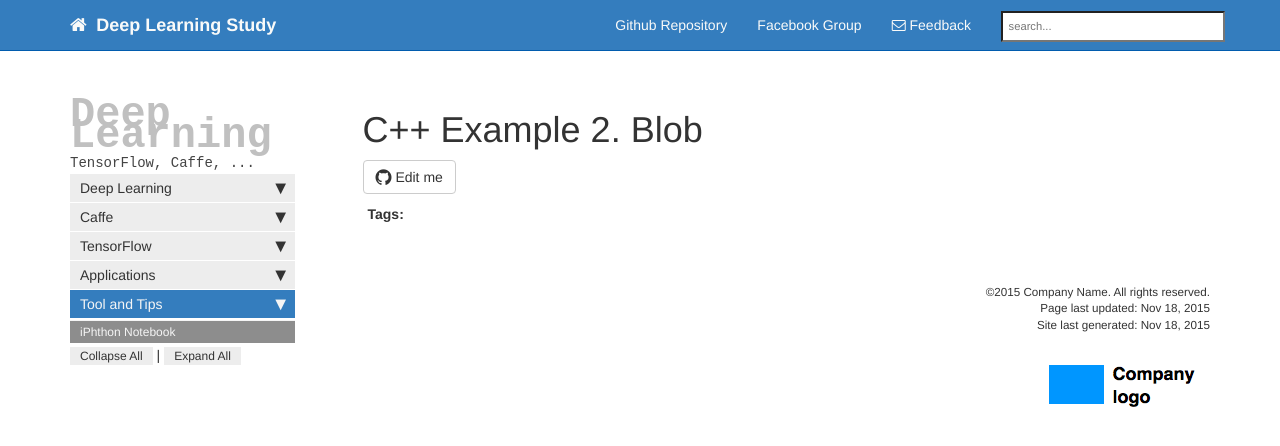
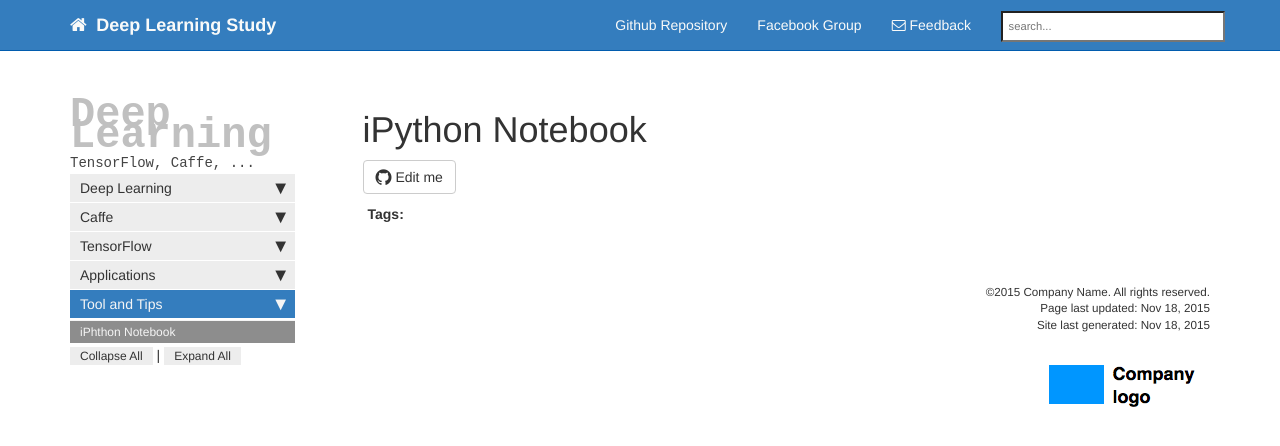
Before and after one commit to youngkyoonjang/material, a Jekyll site: the page built from doc_tooltip_ipython.md, in a window 1280 px wide. Shown: the top 446 px of the page. Built offline with Jekyll 4.4.1, drawn with Linux system fonts in a browser that asks for light colours; nearby versions of some CDN libraries; library files that are not in the unit come from our copies; Markdown is read by kramdown in place of the engine named in the settings; comment, search, counter and statistics services are not loaded.

Commit message:
Update doc_tooltip_ipython.md

```diff
--- a/doc_tooltip_ipython.md
+++ b/doc_tooltip_ipython.md
@@ -1,5 +1,5 @@
 ---
-title: C++ Example 2. Blob
+title: iPython Notebook
 tags: [caffe]
 keywords: start, introduction, begin, install, build, hello world,
 last_updated: Nov 18, 2015
```
